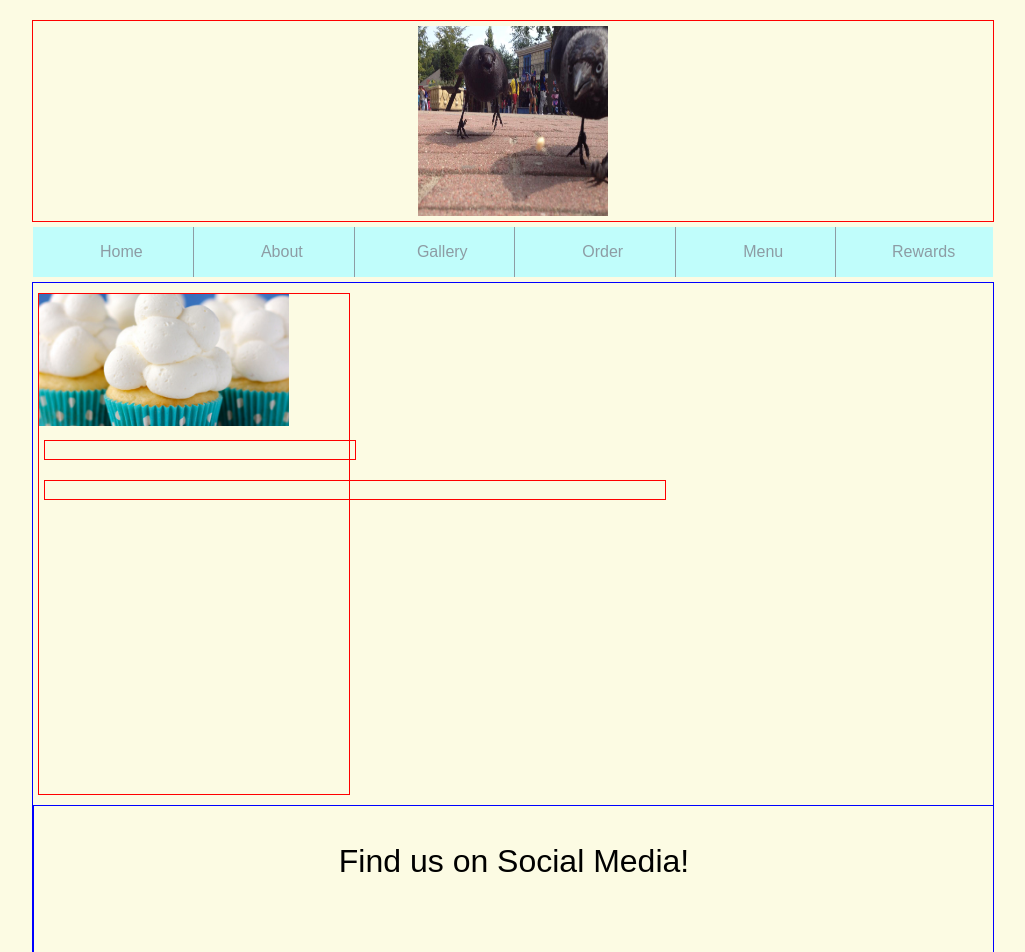
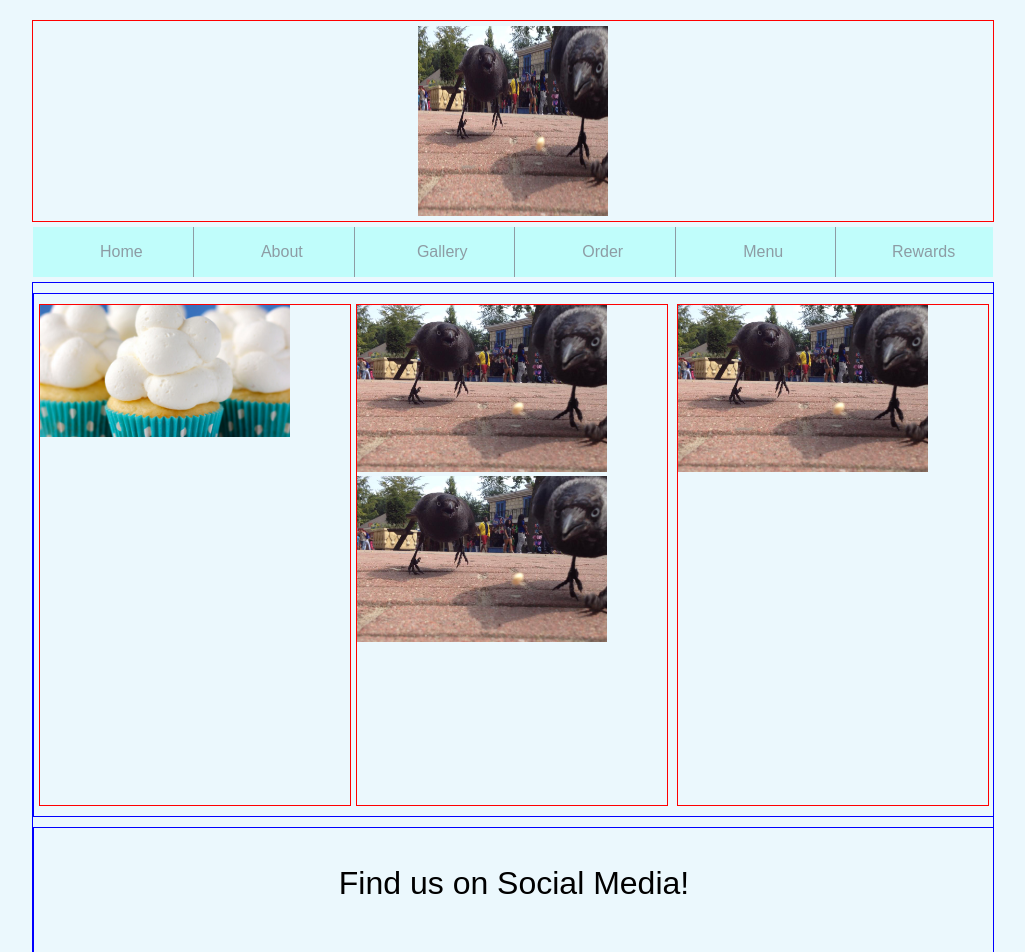
Before and after one commit to jaballen/G10, a PHP site: page / in a window 1280 px wide. Shown: the top 952 px of the page, without its empty margins (127-1152 px from the left). Run offline with PHP 8.4, Linux system fonts and the light colour scheme; grey boxes are pictures that could not be loaded.

Commit message:
Fixed Index Page Changed Body Background Color

```diff
--- a/Style/base.css
+++ b/Style/base.css
@@ -1,6 +1,6 @@
 body {
 	margin: 0;
-    background-color: #FCFBE3;
+    background-color: #EBF8FD;
 	width: 960px:
 }
 
--- a/index.html
+++ b/index.html
@@ -39,19 +39,19 @@
 
 			<!-- div content -->
 			<div id="content">
-
+                <div id="content">
 				<div class="acolumn1">
 				<a href = "index.html"><img src="Images/cloudcc.jpg"></a>
-				<div class="indexcolumn1">
-				<br>
 
 				</div>
-				<div class="indexcolumn2">
-				<br>
+				<div class="acolumn2">
+				 <a href = "index.html"><img src="Images/crumb.jpg"></a>
+				 <a href = "index.html"><img src="Images/crumb.jpg"></a>
 				</div>
-
+				<div class="acolumn3">
+				<a href = "index.html"><img src="Images/crumb.jpg"></a>
+				</div>
 			</div>
-
 			<!-- div socialbanner -->
 			<div class="socialbanner">
 				<p>Find us on Social Media!</p>
```
